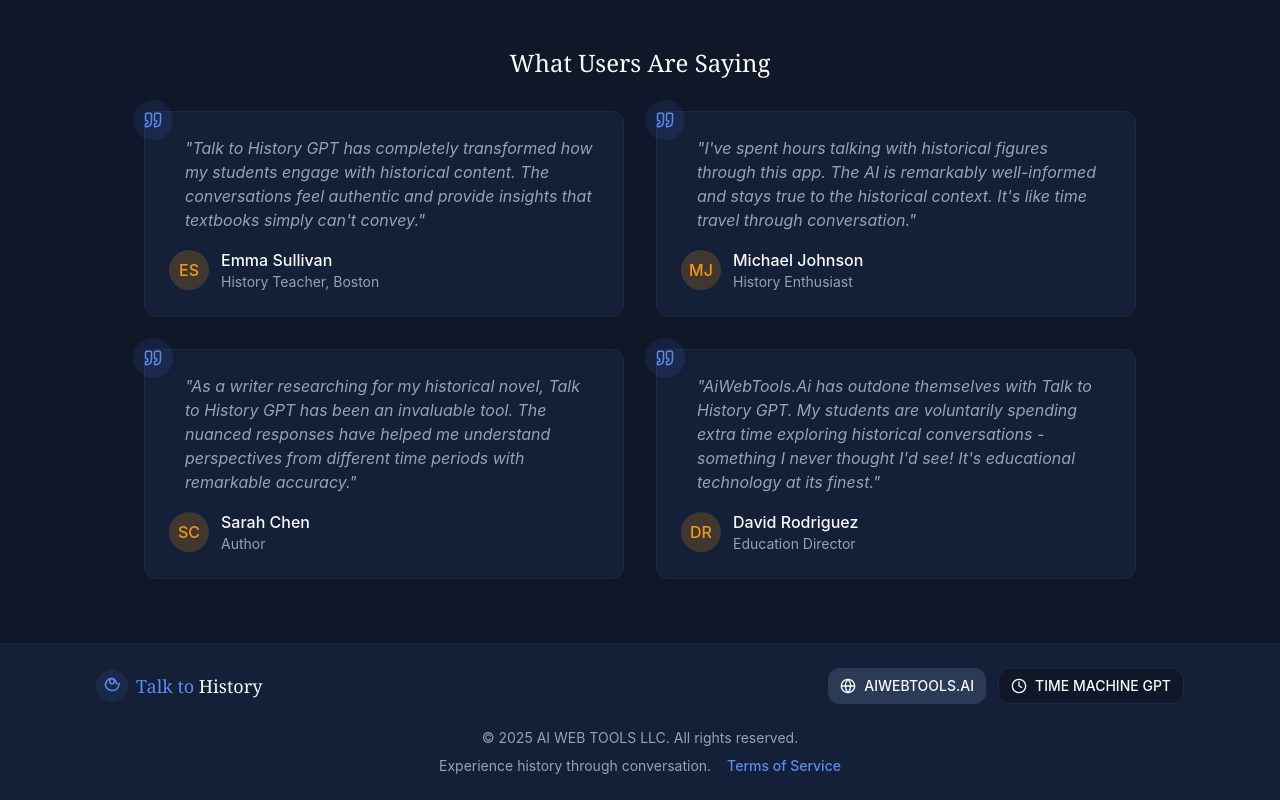
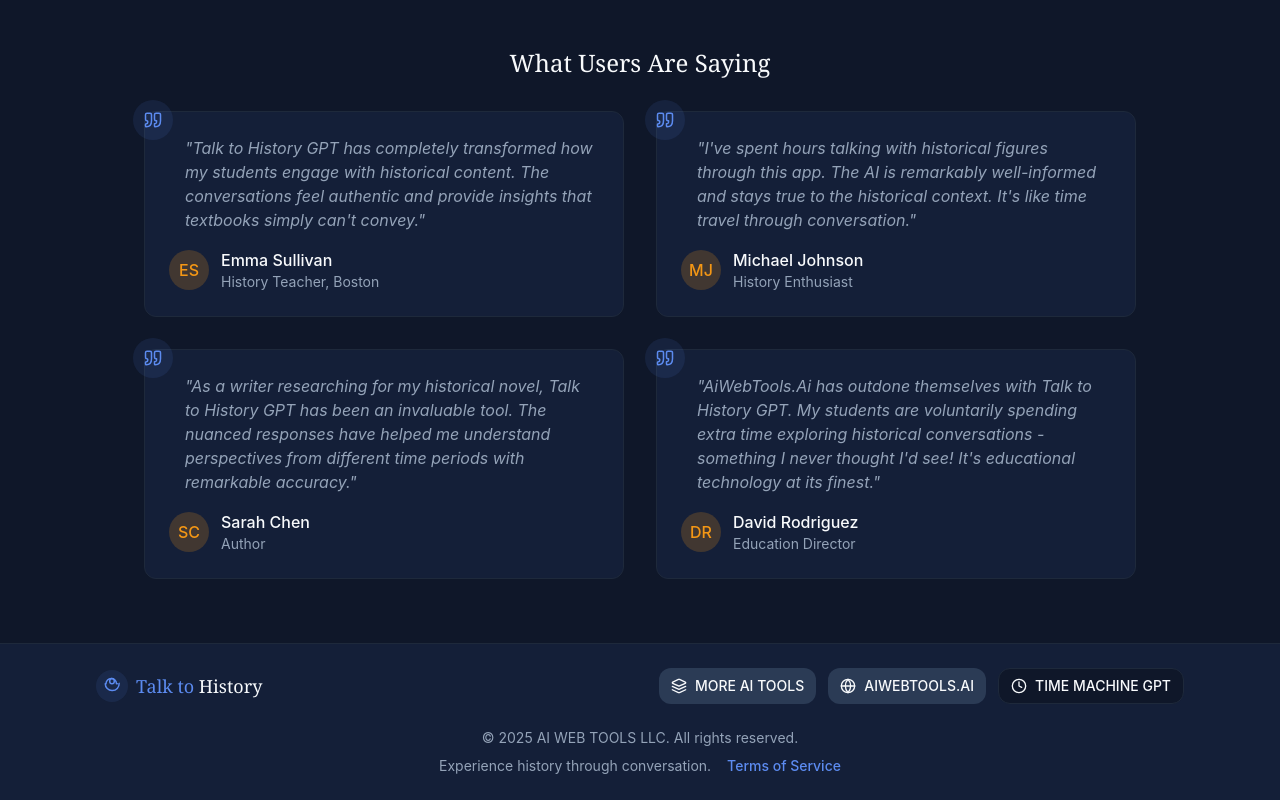
Before and after one commit to aiwebtools/talk-to-history-gpt, a React (Vite) app: page / in a window 1280 px wide. Shown: the part 1416-2216 px from the top of the page. Built offline with nearby package versions, Linux system fonts and the light colour scheme.

Commit message:
Add "More AI Tools" button
Adds a button to the footer that links to aiwebtools.ai.

```diff
--- a/src/components/layout/Footer.tsx
+++ b/src/components/layout/Footer.tsx
@@ -1,7 +1,7 @@
 
 import React from 'react';
 import Button from '@/components/shared/Button';
-import { Clock, Globe } from 'lucide-react';
+import { Clock, Globe, Layers } from 'lucide-react';
 
 interface FooterProps {
   isFacebookBrowser: boolean;
@@ -35,6 +35,17 @@ const Footer: React.FC<FooterProps> = ({ isFacebookBrowser }) => {
           </div>
 
           <div className="flex items-center gap-3">
+            <a href="https://www.aiwebtools.ai" target="_blank" rel="noopener noreferrer">
+              <Button
+                variant="secondary"
+                size="sm"
+                className="flex items-center gap-2"
+                icon={<Layers size={16} />}
+              >
+                MORE AI TOOLS
+              </Button>
+            </a>
+
             <a href="https://aiwebtools.ai" target="_blank" rel="noopener noreferrer">
               <Button
                 variant="secondary"
```
